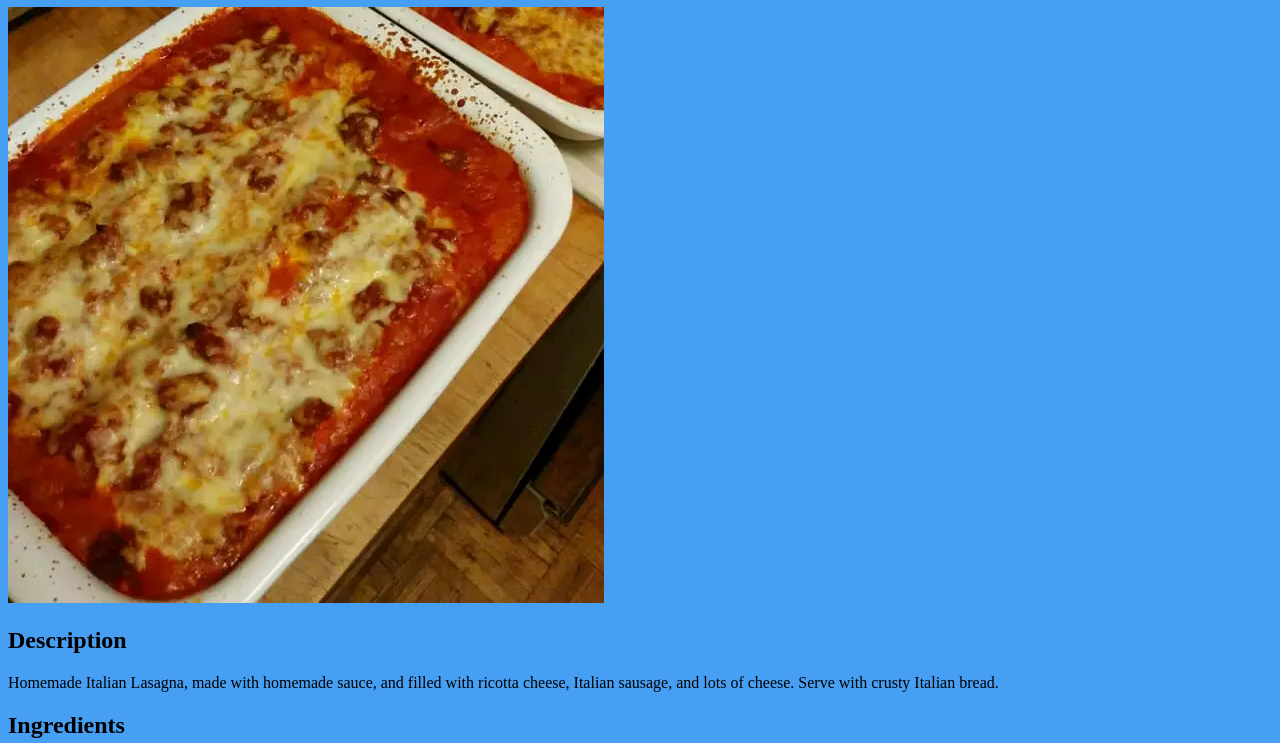
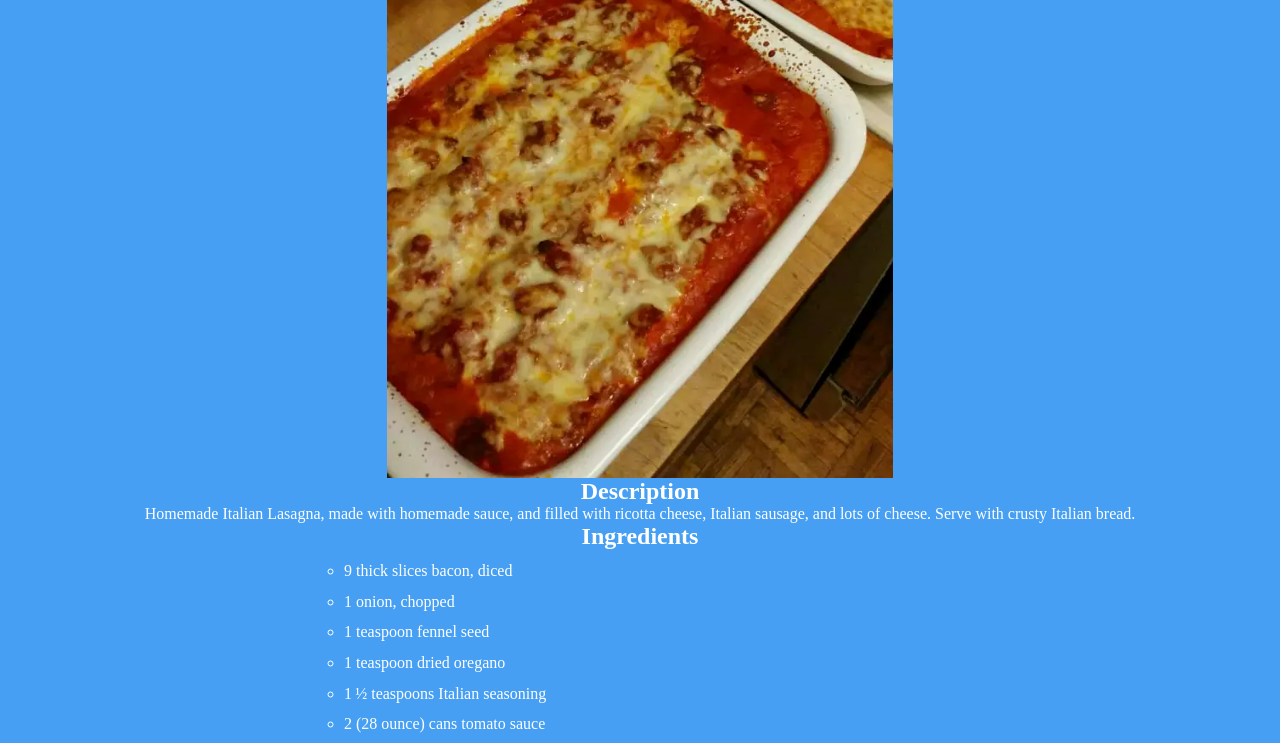
Before and after one commit to wreckingballrlm/odin-recipes, a plain HTML site: page recipes/lasagna.html in a window 1280 px wide. Shown: the part 73-816 px from the top of the page. Drawn offline with Linux system fonts and the light colour scheme.

Commit message:
Experiment with initial styling

```diff
--- a/styles/style.css
+++ b/styles/style.css
@@ -1,9 +1,40 @@
 body {
     background-color: rgb(70, 159, 243);
+    color: white;
+}
+
+img {
+    display: block;
+    margin-left: auto;
+    margin-right: auto;
+    width: 40%;
 }
 
 a {
+    background-color: rgb(170, 33, 170);
+}
 
+a:visited {
+    color: black;
+}
+
+a:hover {
+    background-color: seagreen;
+}
+
+a:active {
+
+}
+
+ul, ol {
+    margin: auto;
+    width: 50%;
+
+}
+
+li {
+    margin-top: 2%;
+    margin-bottom: 2%;
 }
 
 ul li {
@@ -14,8 +45,13 @@ ol li {
     list-style-type: upper-roman;
 }
 
-h1 {
+h1, h2 {
+    text-align: center;
+    margin: auto;
+    width: 80%;
+    max-width: 1200px;
 
+    font-weight: bold;
 }
 
 h2 {
@@ -23,5 +59,8 @@ h2 {
 }
 
 p {
-
+    text-align: center;
+    margin: auto;
+    width: 80%;
+    max-width: 1200px
 }
```
